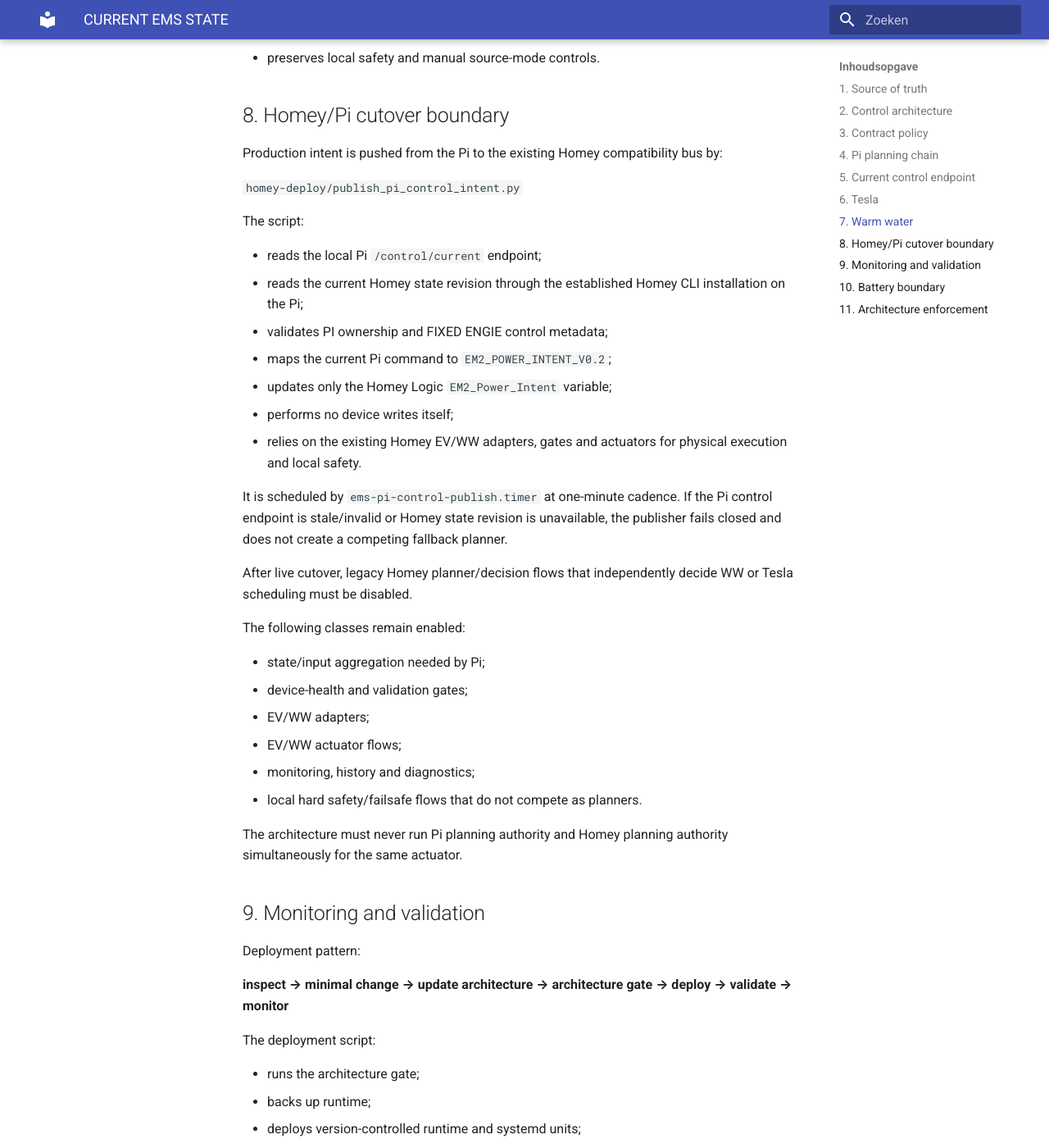
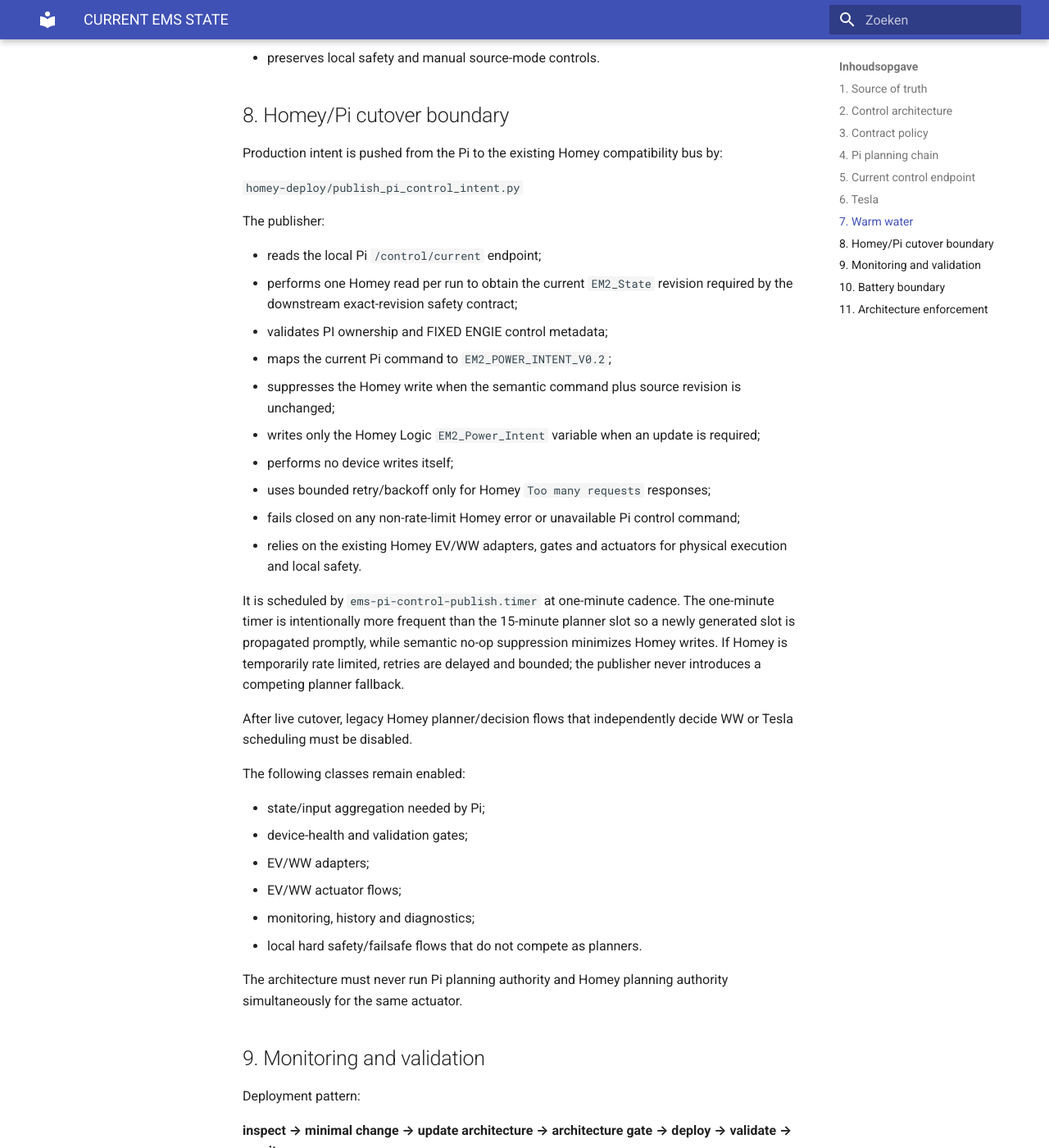
Before and after one commit to OnsKasteeltje/homey-energy-manual, an MkDocs documentation site: the page built from docs/architecture/CURRENT-EMS-STATE.md, in a window 1280 px wide and 1400 px high, scrolled down 4603 px. Shown: the whole window at 82% size. Built offline with MkDocs 1.6.1 and Material for MkDocs 9.7.7, drawn with Linux system fonts in a browser that asks for light colours.

Commit message:
Document rate-limit hardened Pi control publisher

```diff
--- a/docs/architecture/CURRENT-EMS-STATE.md
+++ b/docs/architecture/CURRENT-EMS-STATE.md
@@ -163,17 +163,20 @@
 
 `homey-deploy/publish_pi_control_intent.py`
 
-The script:
+The publisher:
 
 - reads the local Pi `/control/current` endpoint;
-- reads the current Homey state revision through the established Homey CLI installation on the Pi;
+- performs one Homey read per run to obtain the current `EM2_State` revision required by the downstream exact-revision safety contract;
 - validates PI ownership and FIXED ENGIE control metadata;
 - maps the current Pi command to `EM2_POWER_INTENT_V0.2`;
-- updates only the Homey Logic `EM2_Power_Intent` variable;
+- suppresses the Homey write when the semantic command plus source revision is unchanged;
+- writes only the Homey Logic `EM2_Power_Intent` variable when an update is required;
 - performs no device writes itself;
+- uses bounded retry/backoff only for Homey `Too many requests` responses;
+- fails closed on any non-rate-limit Homey error or unavailable Pi control command;
 - relies on the existing Homey EV/WW adapters, gates and actuators for physical execution and local safety.
 
-It is scheduled by `ems-pi-control-publish.timer` at one-minute cadence. If the Pi control endpoint is stale/invalid or Homey state revision is unavailable, the publisher fails closed and does not create a competing fallback planner.
+It is scheduled by `ems-pi-control-publish.timer` at one-minute cadence. The one-minute timer is intentionally more frequent than the 15-minute planner slot so a newly generated slot is propagated promptly, while semantic no-op suppression minimizes Homey writes. If Homey is temporarily rate limited, retries are delayed and bounded; the publisher never introduces a competing planner fallback.
 
 After live cutover, legacy Homey planner/decision flows that independently decide WW or Tesla scheduling must be disabled.
 
```
